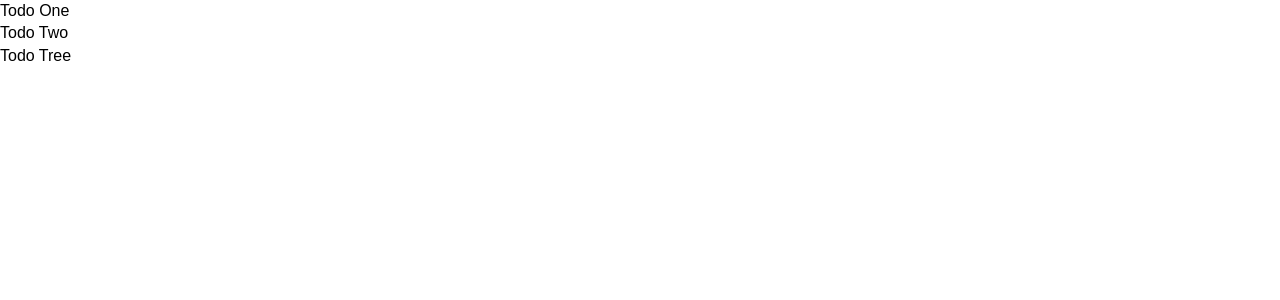
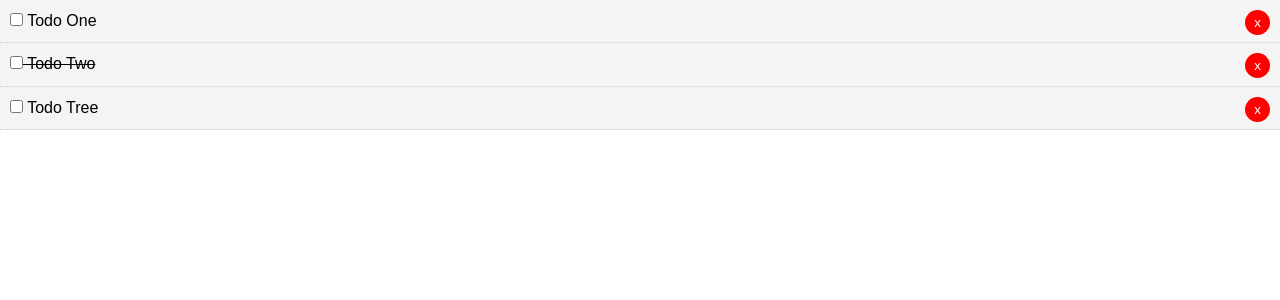
Before and after one commit to franciscovaz/vue-todo-list, a Vue app: page / in a window 1280 px wide. Shown: the top 300 px of the page. Built offline with nearby package versions, Linux system fonts and the light colour scheme.

Commit message:
emit events, pass todo id to upper components and delete todo item

```diff
--- a/src/App.vue
+++ b/src/App.vue
@@ -1,6 +1,6 @@
 <template>
   <div id="app">
-    <Todos v-bind:todos="todos" />
+    <Todos v-bind:todos="todos" v-on:del-todo="deleteTodo" />
   </div>
 </template>
 
@@ -33,6 +33,11 @@
       ],
     };
   },
+  methods: {
+    deleteTodo(id) {
+      this.todos = this.todos.filter((todo) => todo.id !== id);
+    },
+  },
 };
 </script>
 
--- a/src/components/TodoItem.vue
+++ b/src/components/TodoItem.vue
@@ -1,6 +1,10 @@
 <template>
-  <div>
-    <p>{{ todo.title }}</p>
+  <div class="todo-item" v-bind:class="{ 'is-complete': todo.completed }">
+    <p>
+      <input type="checkbox" v-on:change="markComplete" />
+      {{ todo.title }}
+      <button @click="$emit('del-todo', todo.id)" class="del">x</button>
+    </p>
   </div>
 </template>
 
@@ -8,6 +12,11 @@
 export default {
   name: 'TodoItem',
   props: ['todo'],
+  methods: {
+    markComplete() {
+      this.todo.completed = !this.todo.completed;
+    },
+  },
 };
 </script>
 
--- a/src/components/Todos.vue
+++ b/src/components/Todos.vue
@@ -1,7 +1,7 @@
 <template>
   <div>
     <div v-bind:key="todo.id" v-for="todo in todos">
-      <TodoItem v-bind:todo="todo" />
+      <TodoItem v-bind:todo="todo" v-on:del-todo="$emit('del-todo', todo.id)" />
     </div>
   </div>
 </template>
```
